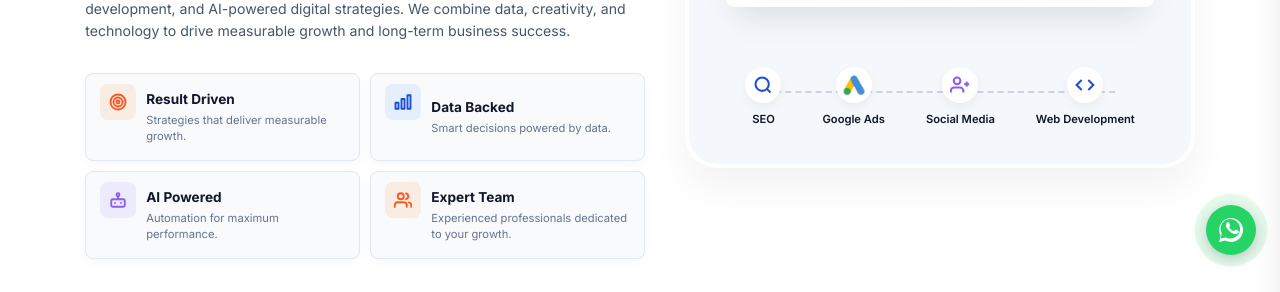
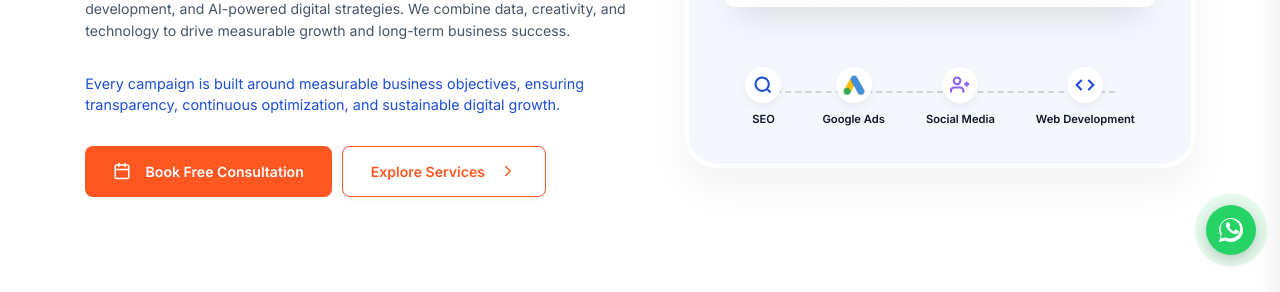
Before and after one commit to Srinivasaraot20/tenx, a Next.js app: page /about-us in a window 1280 px wide. Shown: the part 451-743 px from the top of the page. Built offline with nearby package versions, Linux system fonts and the light colour scheme; no server answers.

Commit message:
Remove hero stats grid from About Us page

```diff
--- a/src/app/about-us/page.js
+++ b/src/app/about-us/page.js
@@ -127,44 +127,6 @@ export default function AboutUsPage() {
 
 
 
-              <div className="hero-stats-grid">
-                <div className="stat-card">
-                  <div className="stat-icon-wrapper" style={{background: "rgba(255,107,0,0.1)", color: "#ff5722"}}>
-                    <svg width="18" height="18" viewBox="0 0 24 24" fill="none" stroke="currentColor" strokeWidth="2.5" strokeLinecap="round" strokeLinejoin="round"><circle cx="12" cy="12" r="10"/><circle cx="12" cy="12" r="6"/><circle cx="12" cy="12" r="2"/></svg>
-                  </div>
-                  <div className="stat-text">
-                    <h3>Result Driven</h3>
-                    <p>Strategies that deliver measurable growth.</p>
-                  </div>
-                </div>
-                <div className="stat-card">
-                  <div className="stat-icon-wrapper" style={{background: "rgba(59,130,246,0.1)", color: "#1d4ed8"}}>
-                    <svg width="18" height="18" viewBox="0 0 24 24" fill="none" stroke="currentColor" strokeWidth="2.5" strokeLinecap="round" strokeLinejoin="round"><rect x="18" y="3" width="4" height="18"/><rect x="10" y="8" width="4" height="13"/><rect x="2" y="13" width="4" height="8"/></svg>
-                  </div>
-                  <div className="stat-text">
-                    <h3>Data Backed</h3>
-                    <p>Smart decisions powered by data.</p>
-                  </div>
-                </div>
-                <div className="stat-card">
-                  <div className="stat-icon-wrapper" style={{background: "rgba(139,92,246,0.1)", color: "#8b5cf6"}}>
-                    <svg width="18" height="18" viewBox="0 0 24 24" fill="none" stroke="currentColor" strokeWidth="2.5" strokeLinecap="round" strokeLinejoin="round"><rect x="3" y="11" width="18" height="10" rx="2"/><circle cx="12" cy="5" r="2"/><path d="M12 7v4"/><line x1="8" y1="16" x2="8" y2="16"/><line x1="16" y1="16" x2="16" y2="16"/></svg>
-                  </div>
-                  <div className="stat-text">
-                    <h3>AI Powered</h3>
-                    <p>Automation for maximum performance.</p>
-                  </div>
-                </div>
-                <div className="stat-card">
-                  <div className="stat-icon-wrapper" style={{background: "rgba(255,107,0,0.1)", color: "#ff5722"}}>
-                    <svg width="18" height="18" viewBox="0 0 24 24" fill="none" stroke="currentColor" strokeWidth="2.5" strokeLinecap="round" strokeLinejoin="round"><path d="M17 21v-2a4 4 0 0 0-4-4H5a4 4 0 0 0-4 4v2"/><circle cx="9" cy="7" r="4"/><path d="M23 21v-2a4 4 0 0 0-3-3.87"/><path d="M16 3.13a4 4 0 0 1 0 7.75"/></svg>
-                  </div>
-                  <div className="stat-text">
-                    <h3>Expert Team</h3>
-                    <p>Experienced professionals dedicated to your growth.</p>
-                  </div>
-                </div>
-              </div>
 
               <p className="hero-objective">
                 Every campaign is built around measurable business objectives, ensuring transparency, continuous optimization, and sustainable digital growth.
```
